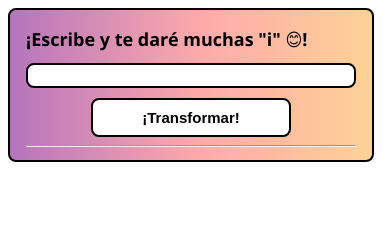
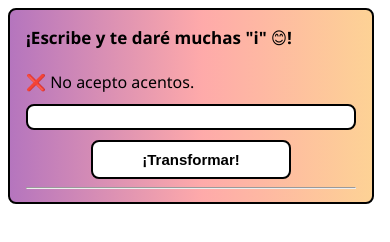
Before and after one commit to solenyyy/project-vowels, a website built with Vite: page src/index.html in a window 390 px wide. Built offline with nearby package versions, Linux system fonts and the light colour scheme.

Commit message:
agregando un texto de advertencia

```diff
--- a/src/index.css
+++ b/src/index.css
@@ -25,6 +25,11 @@ input {
 
 h1 {
   font-size: 18px;
+}
+
+.smaller {
+  font-size: 17px;
+  font-weight: 400;
 }
 
 p {
@@ -56,4 +61,12 @@ p {
     width: 200px;
     align-self: center;
   }
+
+  h1 {
+    font-size: 17px;
+  }
+
+  .smaller {
+    font-size: 16px;
+  }
 }
--- a/src/index.html
+++ b/src/index.html
@@ -11,6 +11,7 @@
 <body>
   <form>
     <h1>¡Escribe y te daré muchas "i" 😊!</h1>
+    <h1 class="smaller">❌ No acepto acentos.</h1>
     <input class="texto-value" type="text" id="rst">
     <input class="btn" type="submit" value="¡Transformar!">
     <div class="result"><hr></div>
```
